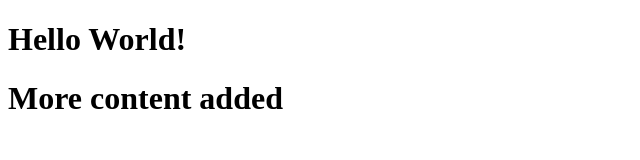
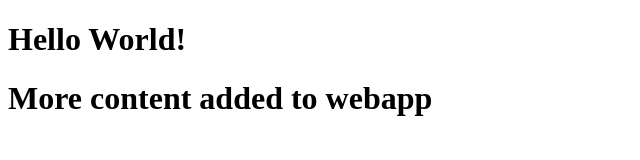
Before and after one commit to itz-sahil/webapp, a plain HTML site: page index.html in a window 1280 px wide. Shown: the whole page, without its empty margins (0-640 px from the left). Drawn offline with Linux system fonts and the light colour scheme.

Commit message:
Update index.html

```diff
--- a/index.html
+++ b/index.html
@@ -5,6 +5,6 @@
   </head>
   <body>
     <h1>Hello World!</h1>
-    <h1>More content added </h1>
+    <h1>More content added to webapp </h1>
   </body>
 </html>
```
